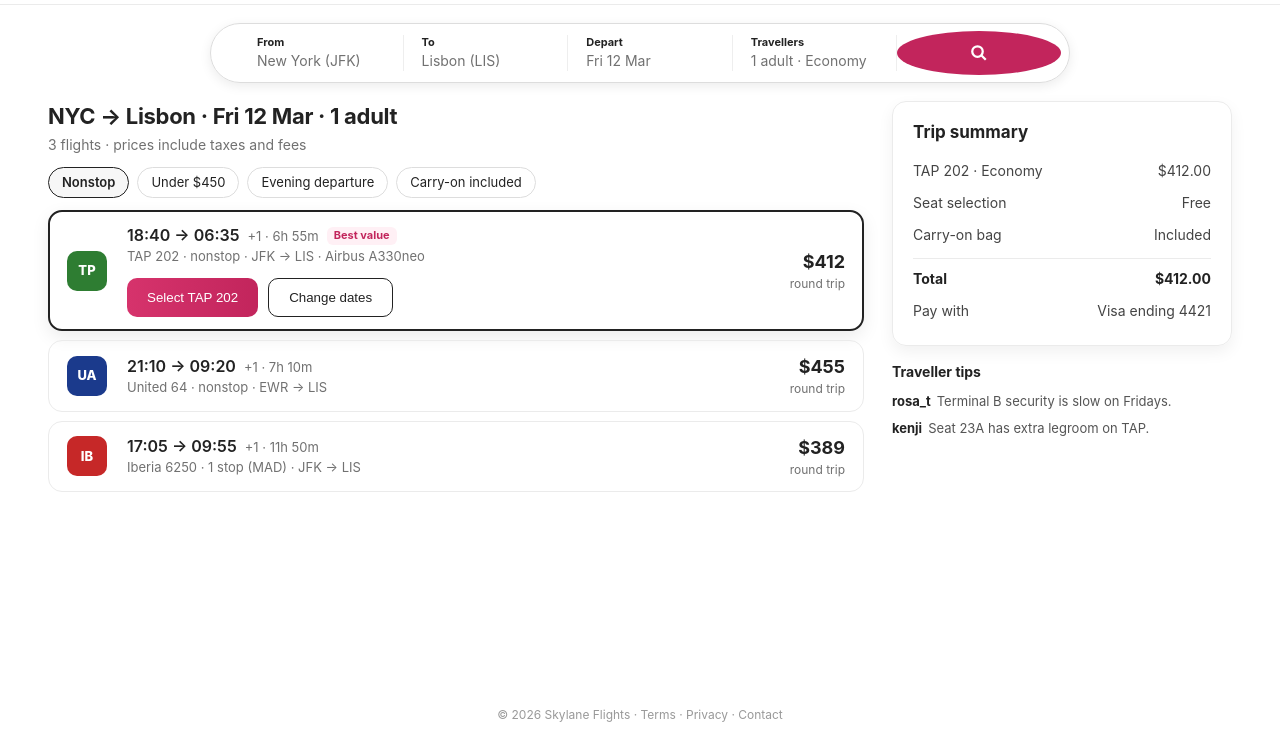
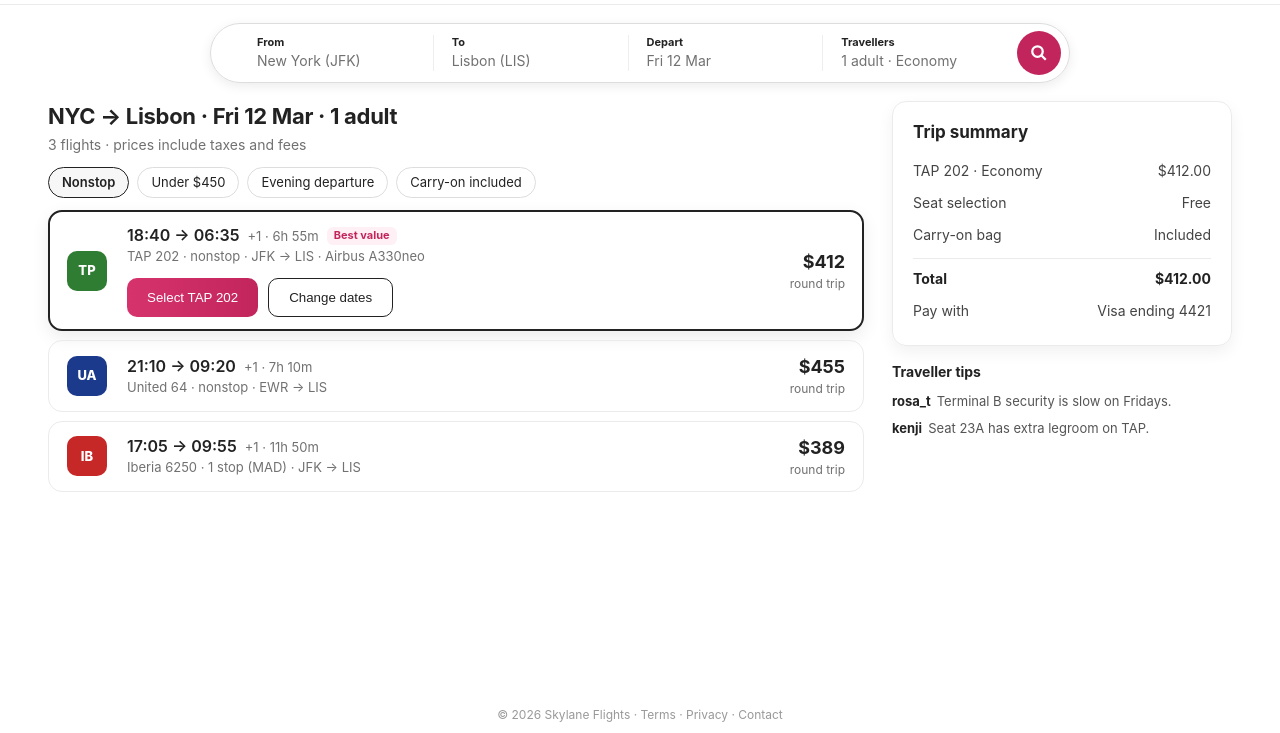
Before and after one commit to tech-cosmos/gemini-hack, a plain HTML site: page app/sites/flights.html in a window 1280 px wide. Shown: the part 67-800 px from the top of the page. Drawn offline with Linux system fonts and the light colour scheme.

Commit message:
app/sites: render-checked all 3 sites x 4 modes (fit, hit-test, done state); fix flights search button (#38)

```diff
--- a/app/sites/flights.html
+++ b/app/sites/flights.html
@@ -6,8 +6,8 @@ body{font:14px/1.45 "Circular",-apple-system,"Helvetica Neue",Arial,sans-serif;c
 .nav{display:flex;gap:26px;color:#555;font-weight:500}.nav b{color:#222;border-bottom:2px solid #222;padding-bottom:4px}
 .acct{margin-left:auto;display:flex;align-items:center;gap:10px;color:#555}.av{width:32px;height:32px;border-radius:50%;background:#222;color:#fff;display:grid;place-items:center;font-weight:700;font-size:13px}
 .search{margin:18px auto 0;width:860px;height:60px;border:1px solid #ddd;border-radius:32px;box-shadow:0 3px 12px rgba(0,0,0,.08);display:flex;align-items:center;padding:0 8px 0 28px;gap:0}
-.search div{flex:1;padding:0 18px;border-right:1px solid #eee}.search div:last-of-type{border:0}.search small{display:block;font-size:11px;font-weight:700;color:#222}.search span{color:#717171}
-.go{width:44px;height:44px;border-radius:50%;background:#c2255c;display:grid;place-items:center}
+.search div:not(.go){flex:1;padding:0 18px;border-right:1px solid #eee}.search div:nth-of-type(4){border:0}.search small{display:block;font-size:11px;font-weight:700;color:#222}.search span{color:#717171}
+.go{flex:none;width:44px;height:44px;border-radius:50%;background:#c2255c;display:grid;place-items:center}
 .wrap{width:1184px;margin:18px auto 0;display:grid;grid-template-columns:1fr 340px;gap:28px}
 h1{font-size:22px;margin:0 0 2px;letter-spacing:-.3px}.sub{color:#717171;margin-bottom:12px}
 .chips{display:flex;gap:8px;margin-bottom:12px}.chip{border:1px solid #ddd;border-radius:18px;padding:5px 13px;font-size:13px}.chip.on{border-color:#222;background:#f7f7f7;font-weight:600}
```
Also changed, not shown: 1 other file.
